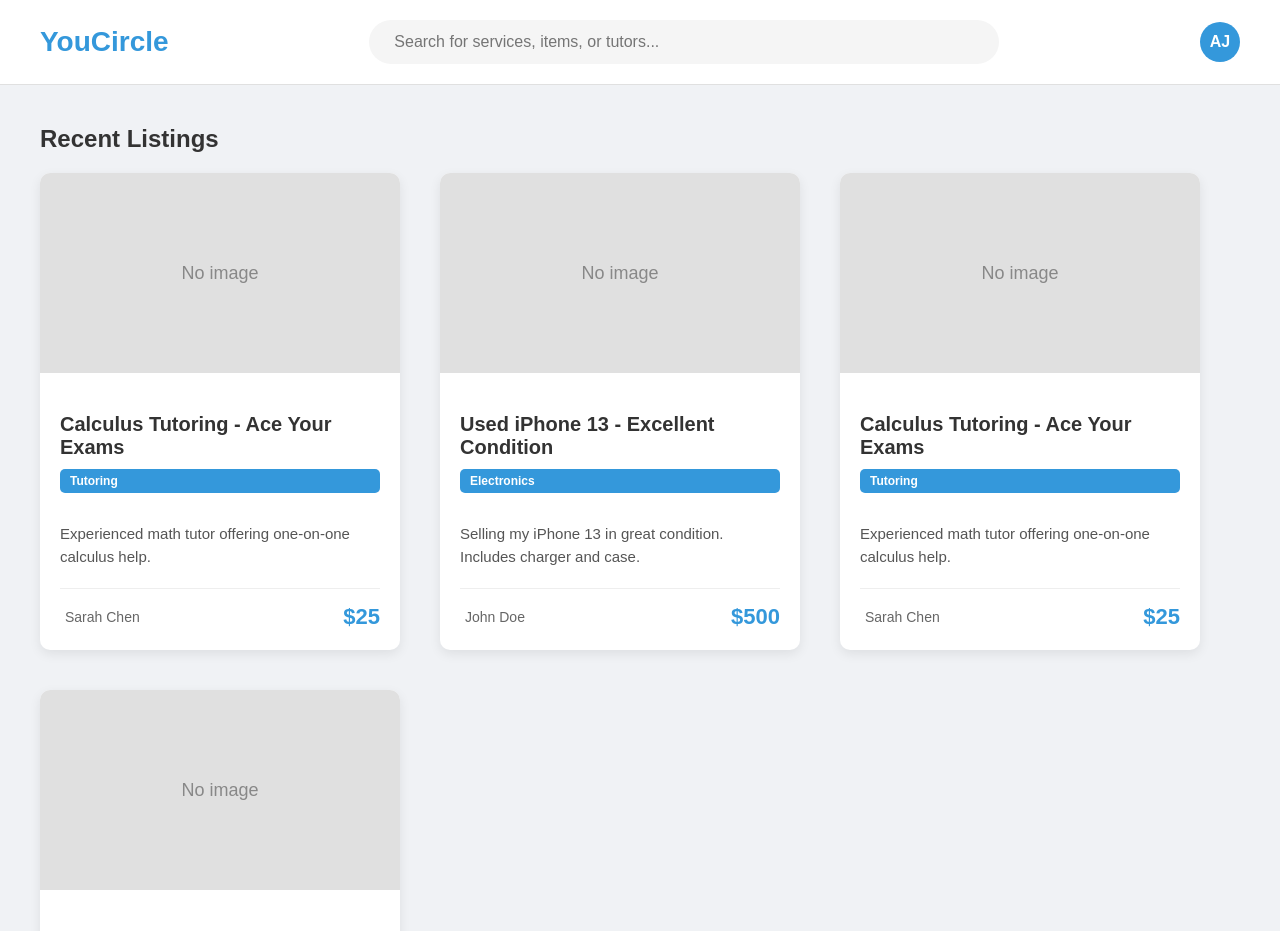
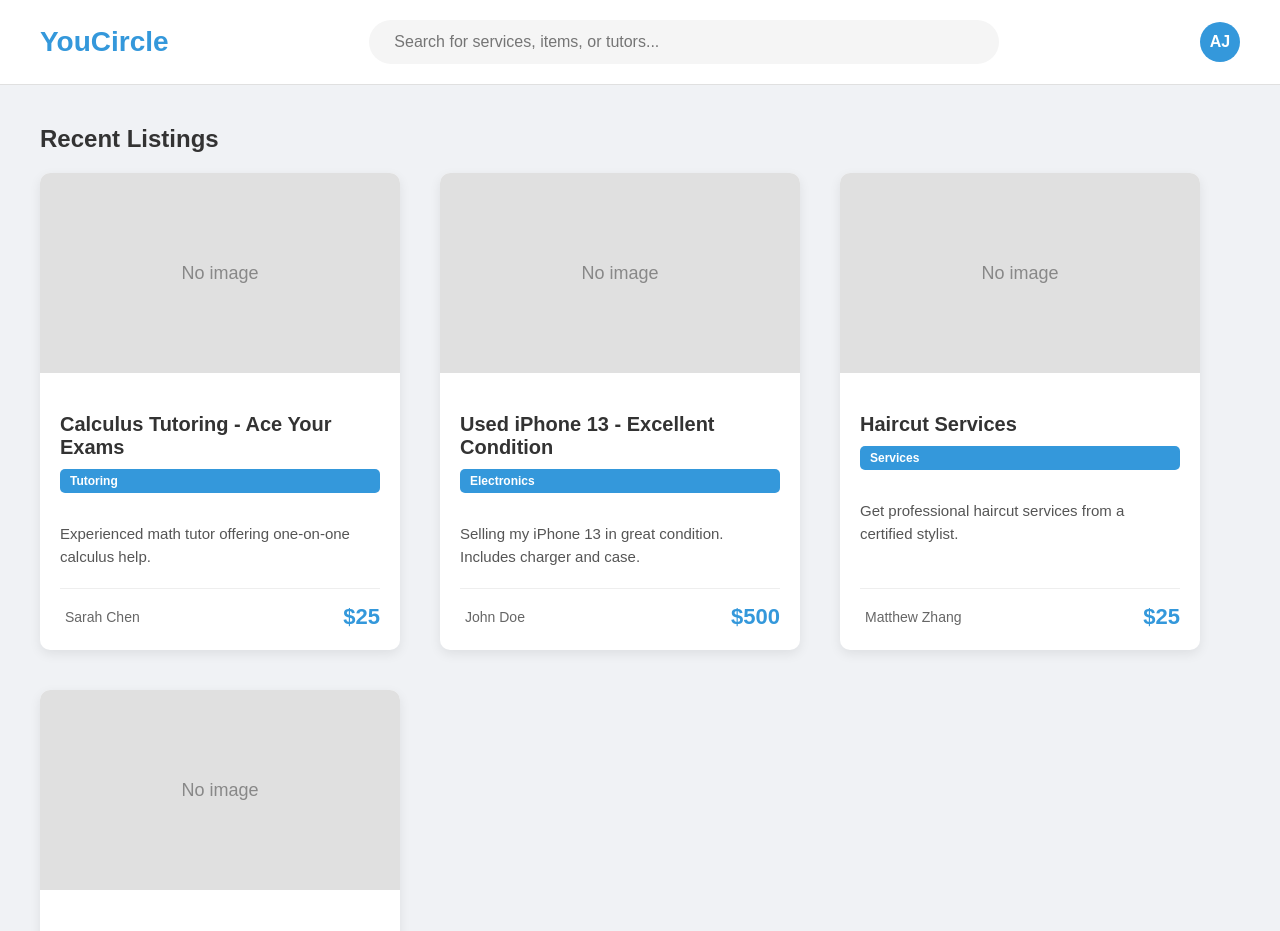
Before and after one commit to sakshambansal03/YouCircle, a React (Create React App) app: page /home in a window 1280 px wide. Shown: the top 931 px of the page. Built offline with nearby package versions, Linux system fonts and the light colour scheme.

Commit message:
Added multiple listings

```diff
--- a/src/components/screens/HomeScreen.css
+++ b/src/components/screens/HomeScreen.css
@@ -125,6 +125,13 @@
     background-color: #3498db;
   }
 
+  .listing-category.services {
+    background-color: #3498db;
+  }
+  .listing-category.classifieds {
+    background-color: #3498db;
+  }
+
   .listing-description {
     font-size: 15px;
     color: #555;
--- a/src/components/screens/HomeScreen.js
+++ b/src/components/screens/HomeScreen.js
@@ -21,20 +21,19 @@ function HomeScreen() {
       price: 500
     },
     {
-      title: "Calculus Tutoring - Ace Your Exams",
-      category: "Tutoring",
-      categoryClass: "tutoring",
-      description: "Experienced math tutor offering one-on-one calculus help.",
-      seller: "Sarah Chen",
+      title: "Haircut Services",
+      category: "Services",
+      categoryClass: "services",
+      description: "Get professional haircut services from a certified stylist.",
+      seller: "Matthew Zhang",
       price: 25
     },
     {
-      title: "Calculus Tutoring - Ace Your Exams",
-      category: "Tutoring",
-      categoryClass: "tutoring",
-      description: "Experienced math tutor offering one-on-one calculus help.",
-      seller: "Sarah Chen",
-      price: 25
+      title: "Selling a bicycle",
+      category: "Classifieds",
+      categoryClass: "classifieds",
+      description: "I am selling my bicycle for $75. It is in great condition and has been well maintained.",
+      price: 75
     }
   ];
 
```
